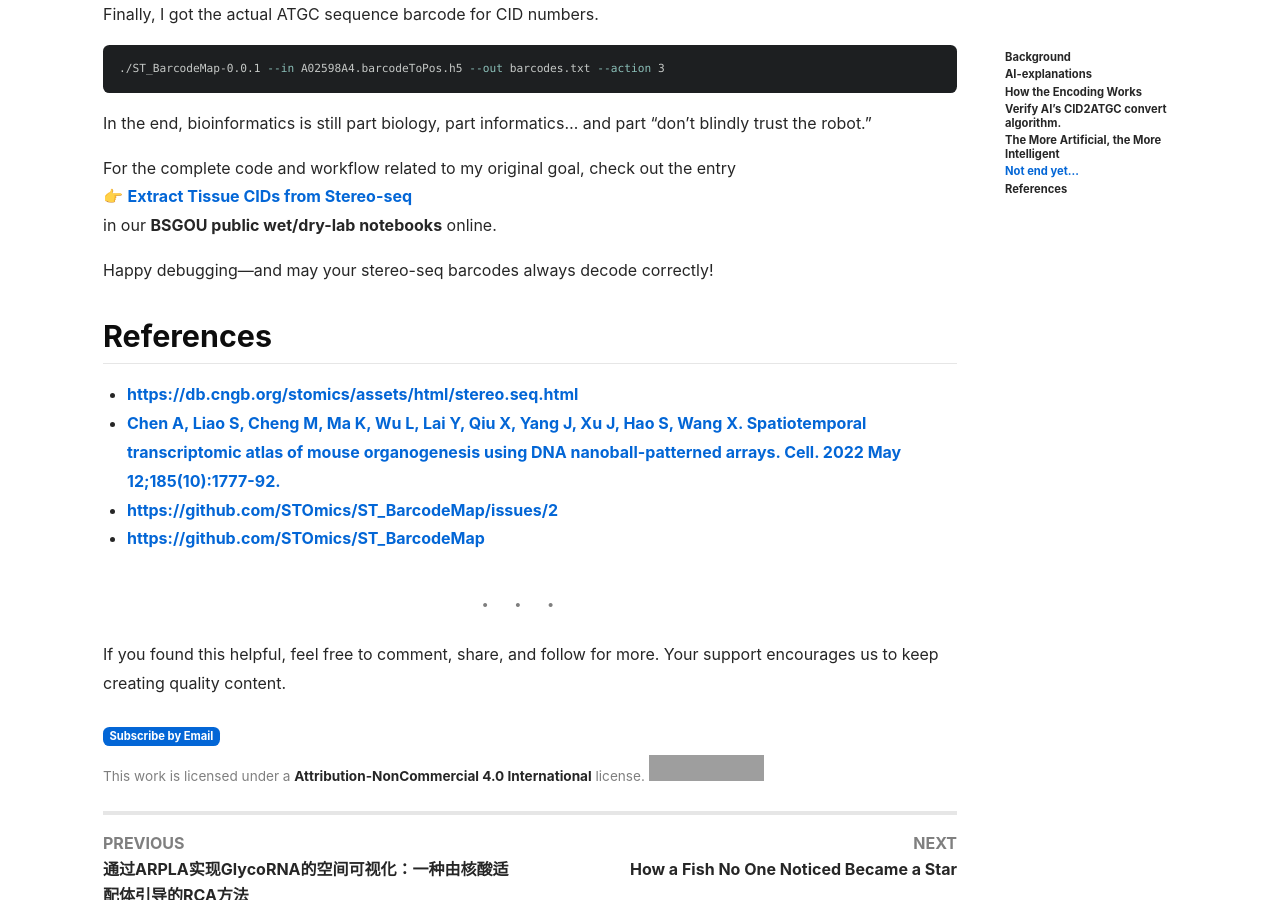
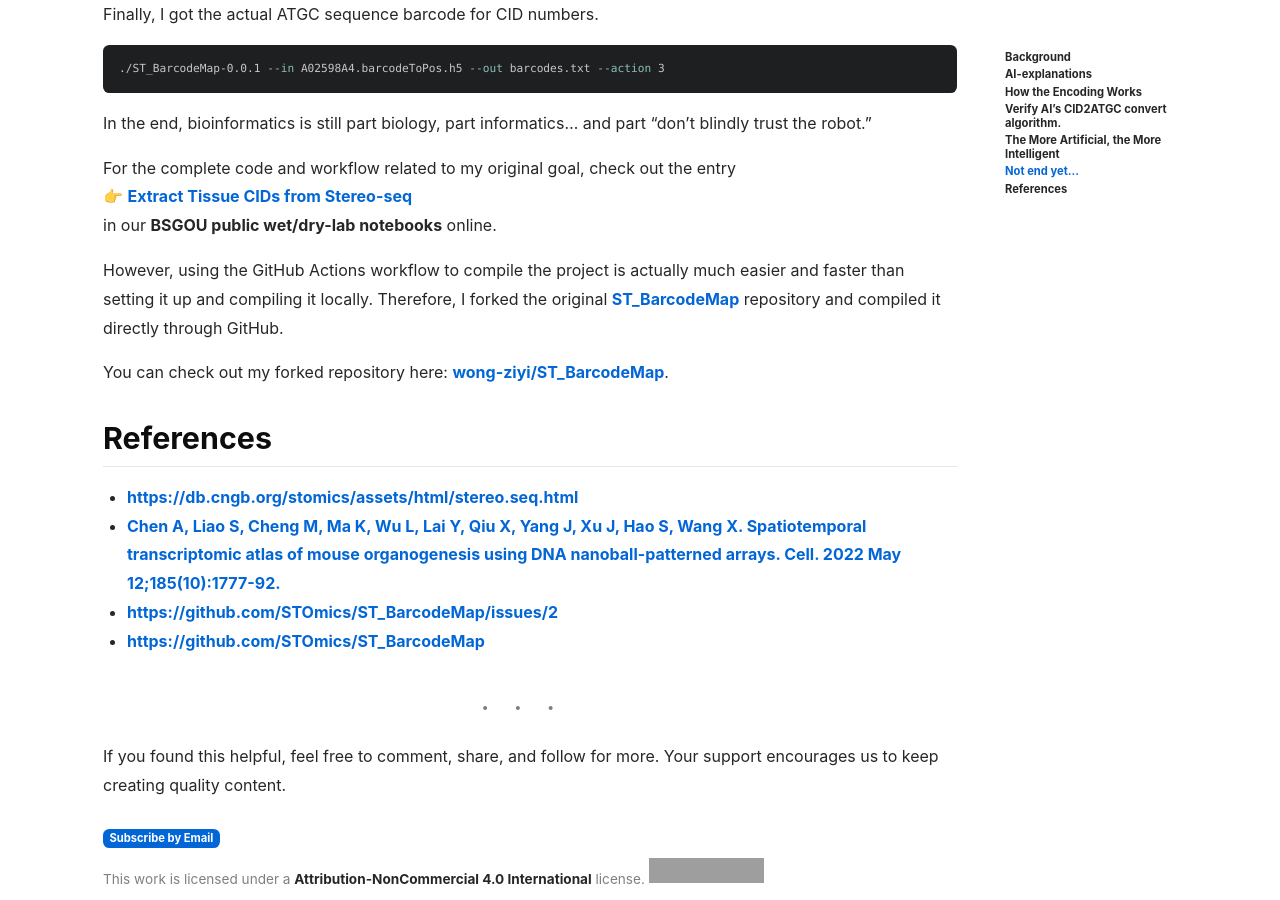
Before and after one commit to LabOnoM/LabOnoM.github.io, a Jekyll site: the page built from _posts/2025-06-08-how-to-encode-barcode-in-stereo-seq.md, in a window 1280 px wide and 900 px high, scrolled down 6801 px. Built offline with Jekyll 4.4.1, drawn with Linux system fonts in a browser that asks for light colours; nearby versions of some CDN libraries; comment, search, counter and statistics services are not loaded; grey boxes are pictures that could not be loaded.

Commit message:
vault backup: 2025-06-08 03:31:05

```diff
--- a/_posts/2025-06-08-how-to-encode-barcode-in-stereo-seq.md
+++ b/_posts/2025-06-08-how-to-encode-barcode-in-stereo-seq.md
@@ -237,7 +237,10 @@ For the complete code and workflow related to my original goal, check out the en
 👉 **[Extract Tissue CIDs from Stereo-seq](https://www.bs-gou.com/DK.BeesGO/Dry/Software-Engineering/Extract-Tissue-CIDs-from-Stereo-seq)**
 in our **BSGOU public wet/dry-lab notebooks** online.
 
-Happy debugging—and may your stereo-seq barcodes always decode correctly!
+However, using the GitHub Actions workflow to compile the project is actually much easier and faster than setting it up and compiling it locally. Therefore, I forked the original [ST_BarcodeMap](https://github.com/wong-ziyi/ST_BarcodeMap) repository and compiled it directly through GitHub.
+
+You can check out my forked repository here: [wong-ziyi/ST_BarcodeMap](https://github.com/wong-ziyi/ST_BarcodeMap).
+
 ## References
  - [https://db.cngb.org/stomics/assets/html/stereo.seq.html](https://db.cngb.org/stomics/assets/html/stereo.seq.html)
  - [Chen A, Liao S, Cheng M, Ma K, Wu L, Lai Y, Qiu X, Yang J, Xu J, Hao S, Wang X. Spatiotemporal transcriptomic atlas of mouse organogenesis using DNA nanoball-patterned arrays. Cell. 2022 May 12;185(10):1777-92.](https://www.cell.com/cell/fulltext/S0092-8674(22)00399-3?dgcid=raven_jbs_etoc_email)
```
